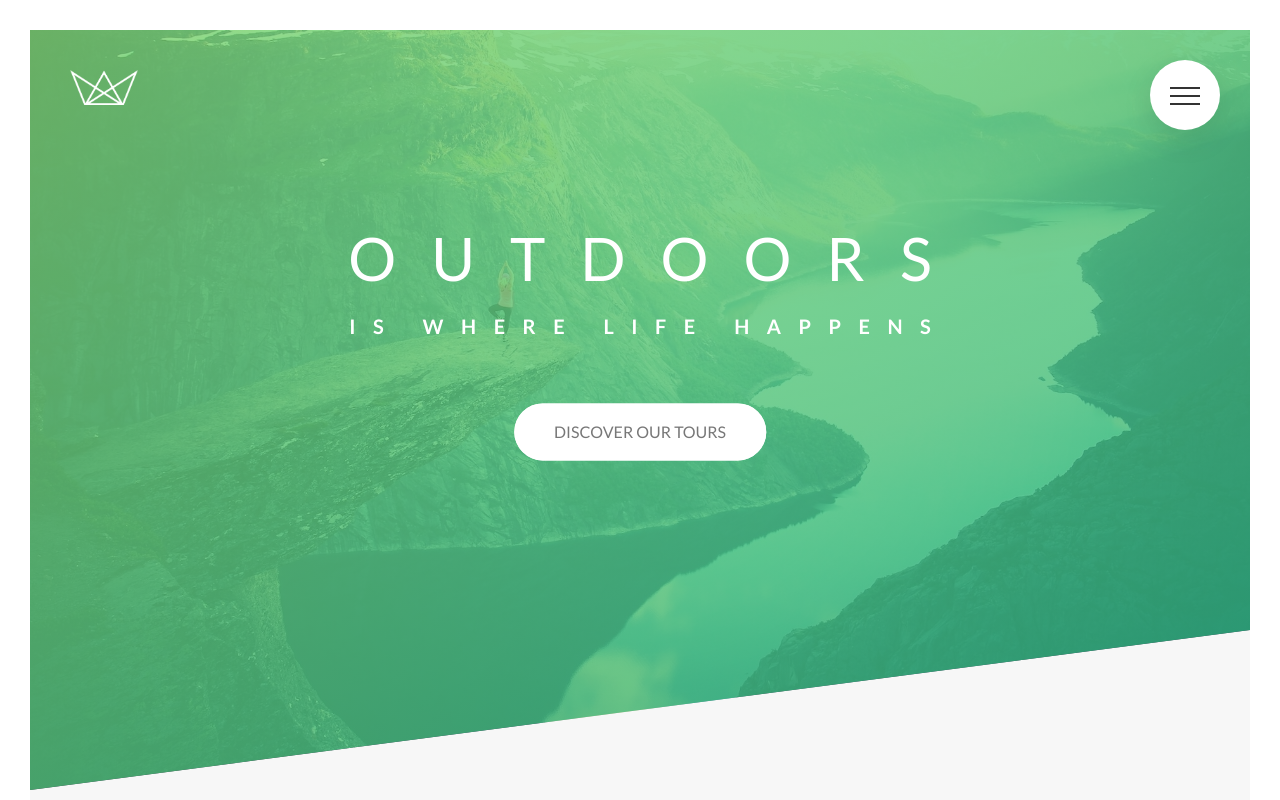
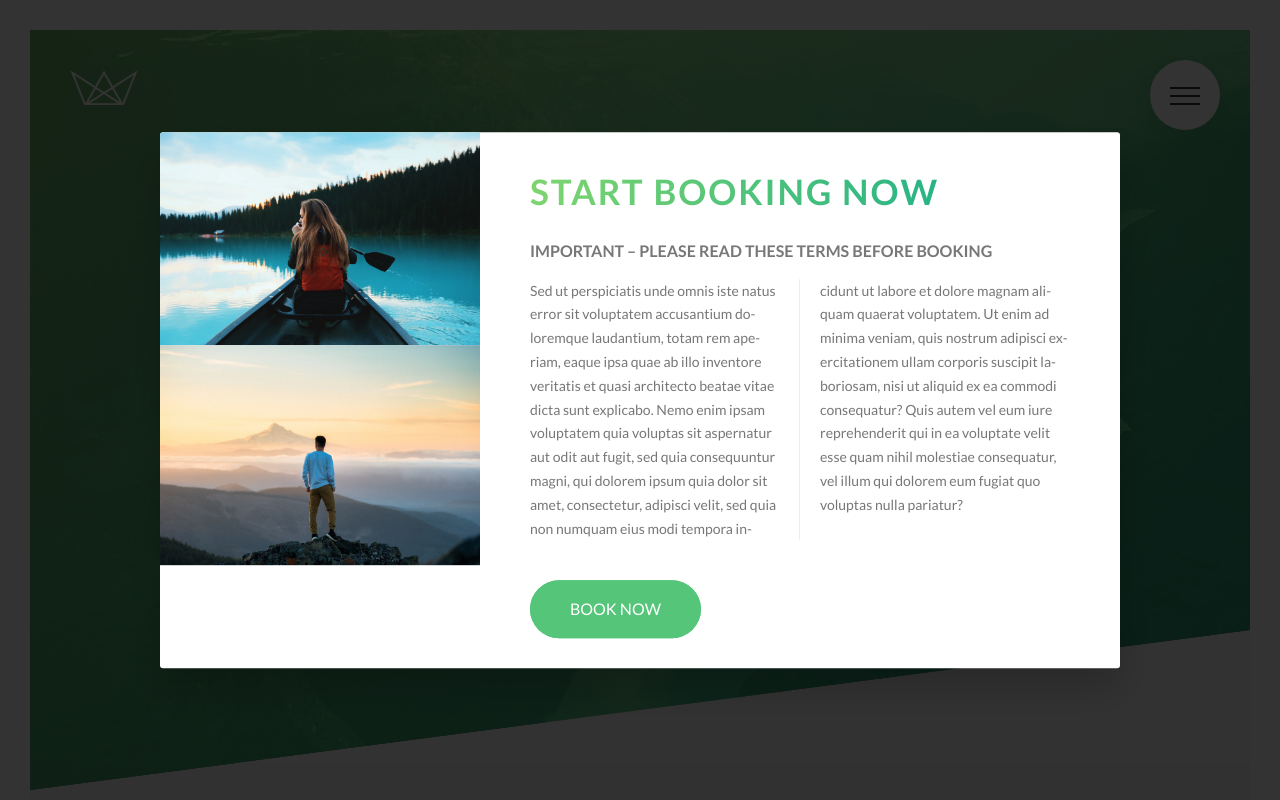
Before and after one commit to matvelius/Natours, a website: page index.html in a window 1280 px wide. Shown: the top 800 px of the page. Drawn offline with Linux system fonts and the light colour scheme.

Commit message:
finish styling popup

```diff
--- a/index.html
+++ b/index.html
@@ -405,6 +405,23 @@
             </div>
         </footer>
 
+        <div class="popup">
+            <div class="popup__content">
+                <div class="popup__left">
+                    <img src="img/nat-8.jpg" alt="Tour photo" class="popup__img">
+                    <img src="img/nat-9.jpg" alt="Tour photo" class="popup__img">
+                </div>
+                <div class="popup__right">
+                    <h2 class="heading-secondary u-margin-bottom-small">Start booking now</h2>
+                    <h3 class="heading-tertiary u-margin-bottom-small">Important &ndash; Please read these terms before booking</h3>
+                    <p class="popup__text">
+                        Sed ut perspiciatis unde omnis iste natus error sit voluptatem accusantium doloremque laudantium, totam rem aperiam, eaque ipsa quae ab illo inventore veritatis et quasi architecto beatae vitae dicta sunt explicabo. Nemo enim ipsam voluptatem quia voluptas sit aspernatur aut odit aut fugit, sed quia consequuntur magni, qui dolorem ipsum quia dolor sit amet, consectetur, adipisci velit, sed quia non numquam eius modi tempora incidunt ut labore et dolore magnam aliquam quaerat voluptatem. Ut enim ad minima veniam, quis nostrum adipisci exercitationem ullam corporis suscipit laboriosam, nisi ut aliquid ex ea commodi consequatur? Quis autem vel eum iure reprehenderit qui in ea voluptate velit esse quam nihil molestiae consequatur, vel illum qui dolorem eum fugiat quo voluptas nulla pariatur?
+                    </p>
+                    <a href="#" class="btn btn--green">Book now</a>
+                </div>
+            </div>
+        </div>
+
         <!-- float grid practice -->
         <!-- <section class="grid-test">
             <div class="row">
--- a/sass/abstracts/_mixins.scss
+++ b/sass/abstracts/_mixins.scss
@@ -5,3 +5,10 @@
         clear: both;
     }
 }
+
+@mixin absCenter {
+    position: absolute;
+    top: 50%;
+    left: 50%;
+    transform: translate(-50%, -50%);
+}
--- /dev/null
+++ b/sass/components/_popup.scss
@@ -0,0 +1,60 @@
+.popup {
+    height: 100vh;
+    width: 100%;
+    position: fixed;
+    top: 0;
+    left: 0;
+    background-color: rgba($color-black, .8);
+
+    z-index: 9999;
+
+    // transition: transform .8s cubic-bezier(0.86, 0, 0.07, 1);
+
+    &__content {
+        @include absCenter;
+        width: 75%;
+        background-color: $color-white;
+        box-shadow: 0 2rem 4rem rgba($color-black, .2);
+        border-radius: 3px;
+        // fake table for layout
+        display: table;
+        overflow: hidden;
+    }
+
+    &__left {
+        width: 33.333333%;
+        display: table-cell;
+    }
+
+    &__right {
+        width: 66.6666667%;
+        display: table-cell;
+        vertical-align: middle;
+        padding: 3rem 5rem;
+    }
+
+    &__img {
+        display: block;
+        width: 100%;
+    }
+
+    &__text {
+        font-size: 1.4rem;
+        margin-bottom: 4rem;
+
+        -moz-column-count: 2;
+        -moz-column-gap: 4rem;
+        -moz-column-rule: 1px solid $color-grey-light-2;
+
+        column-count: 2;
+        column-gap: 4rem;
+        column-rule: 1px solid $color-grey-light-2;
+
+        -moz-hyphens: auto;
+        -ms-hyphens: auto;
+        -webkit-hyphens: auto;
+        hyphens: auto;
+    }
+}
+
+// transform: scale(80);
--- a/sass/main.scss
+++ b/sass/main.scss
@@ -13,6 +13,7 @@
 @import "components/composition";
 @import "components/feature-box";
 @import "components/form";
+@import "components/popup";
 @import "components/story";
 
 @import "layout/footer";
@@ -20,4 +21,5 @@
 @import "layout/header";
 @import "layout/navigation";
 
+
 @import "pages/home";
```
Also changed, not shown: css/style.css.
